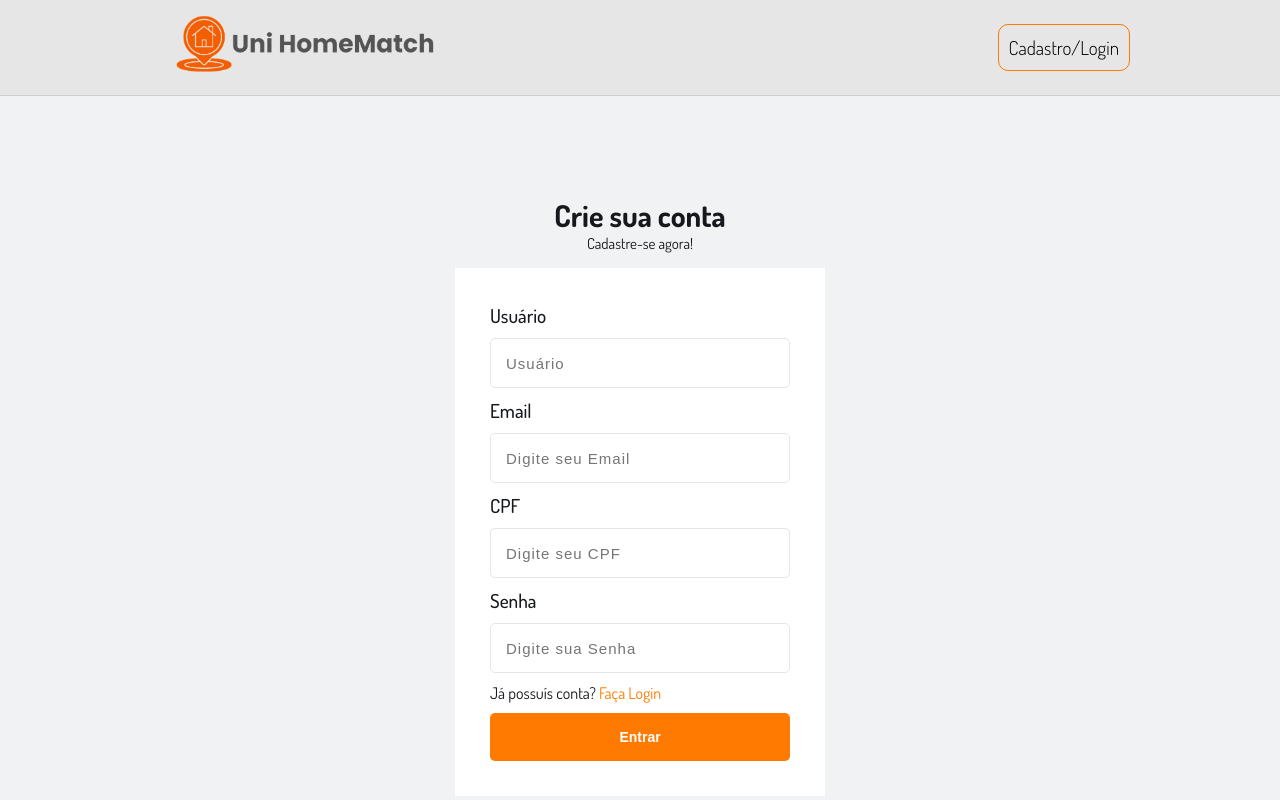
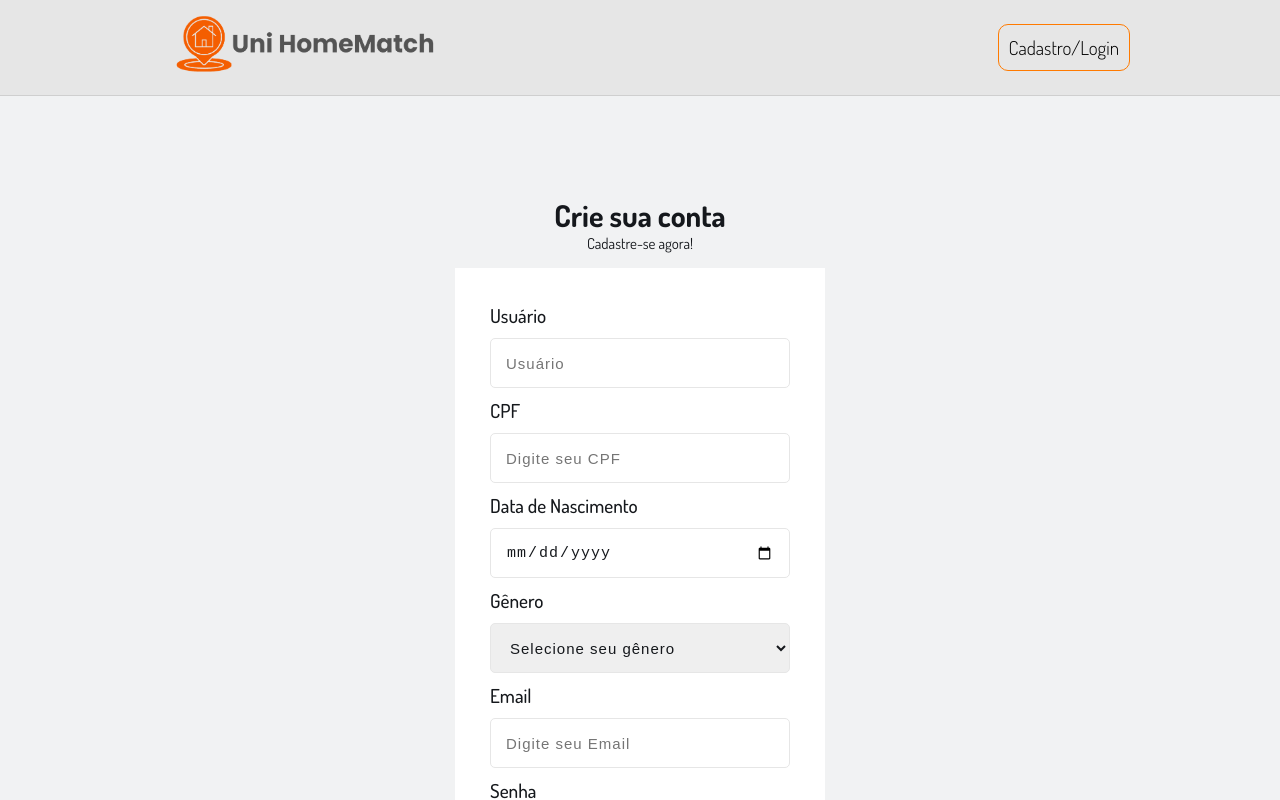
Before and after one commit to UniHomeMatch/Projeto, a React (Create React App) app: page /cadastro in a window 1280 px wide. Shown: the top 800 px of the page. Built offline with nearby package versions, Linux system fonts and the light colour scheme.

Commit message:
feat: Modificação do formulario de registro

```diff
--- a/src/pages/Cadastro/index.jsx
+++ b/src/pages/Cadastro/index.jsx
@@ -1,5 +1,5 @@
 import React from'react';
-import { Container, ContainerForm, Form, Label, Links, Mask } from './styles';
+import { Container, ContainerForm, Form, Label, Links, Mask, Select } from './styles';
 import Input from '../../components/Input';
 import Button from '../../components/Button';
 
@@ -14,11 +14,20 @@ const Cadastro = () => {
       <ContainerForm>
         <Form>
             <Label for="username">Usuário</Label>
-            <Input type="text" name="username" id="username" placeholder="Usuário" autocomplete="off" required />
+            <Input type="text" name="username" id="name" placeholder="Usuário" autocomplete="off" required />
+            <Label for="CPF">CPF</Label>
+            <Mask mask="999.999.999-99" name="CPF" id="cpf" placeholder="Digite seu CPF" autocomplete="off" required />
+            <Label for="birthdate">Data de Nascimento</Label>
+            <Input type="date" name="birthdate" id="birthdate" placeholder="Digite sua Data de Nascimento" required />
+            <Label for="genero"> Gênero </Label>
+            <Select name="genero" id="genero" placeholder="Selecione seu Gênero" required>
+              <option className='selecione' value="" disabled selected>Selecione seu gênero</option>
+              <option value="1">Masculino</option>
+              <option value="2">Feminino</option>
+              <option value="3">Outros</option>
+            </Select>
             <Label for="email">Email</Label>
             <Input type="text" name="email" id="email" placeholder="Digite seu Email" autocomplete="off" required />
-            <Label for="CPF">CPF</Label>
-            <Mask mask="999.999.999-99" name="CPF" id="CPF" placeholder="Digite seu CPF" autocomplete="off" required />
             <Label for="password">Senha</Label>
             <Input type="password" name="password" id="password" placeholder="Digite sua Senha" autocomplete="off" required/>
             <Links>
--- a/src/pages/Cadastro/styles.js
+++ b/src/pages/Cadastro/styles.js
@@ -54,3 +54,18 @@ export const Mask = styled(ReactInputMask)`
     border: 1px solid var(--gray);
     resize: none;
 `
+
+export const Select = styled.select`
+    height: 50px;
+    padding: 8px 15px;
+    border-radius: 5px;
+    width: 100%;
+    color: var(--secondary);
+    letter-spacing: 1px;
+    font-size: 15px;
+    margin-bottom: 10px;
+    outline: none;
+    border-color: var(--gray);
+    border: 1px solid var(--gray);
+    resize: none;
+    `
```
